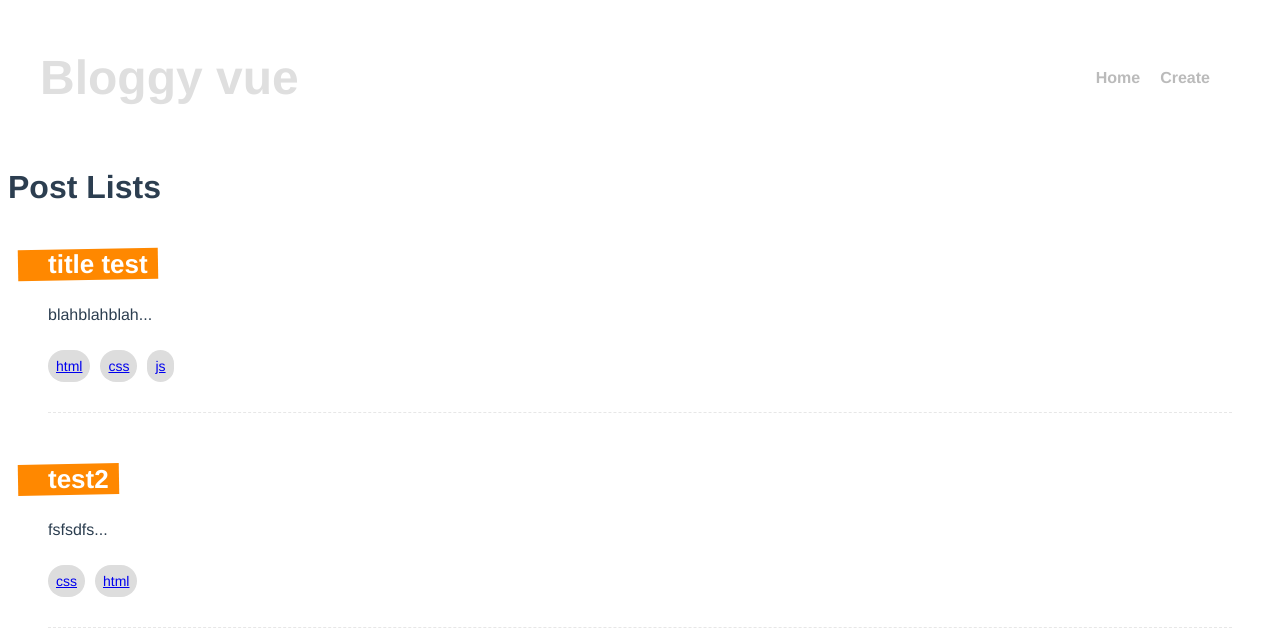
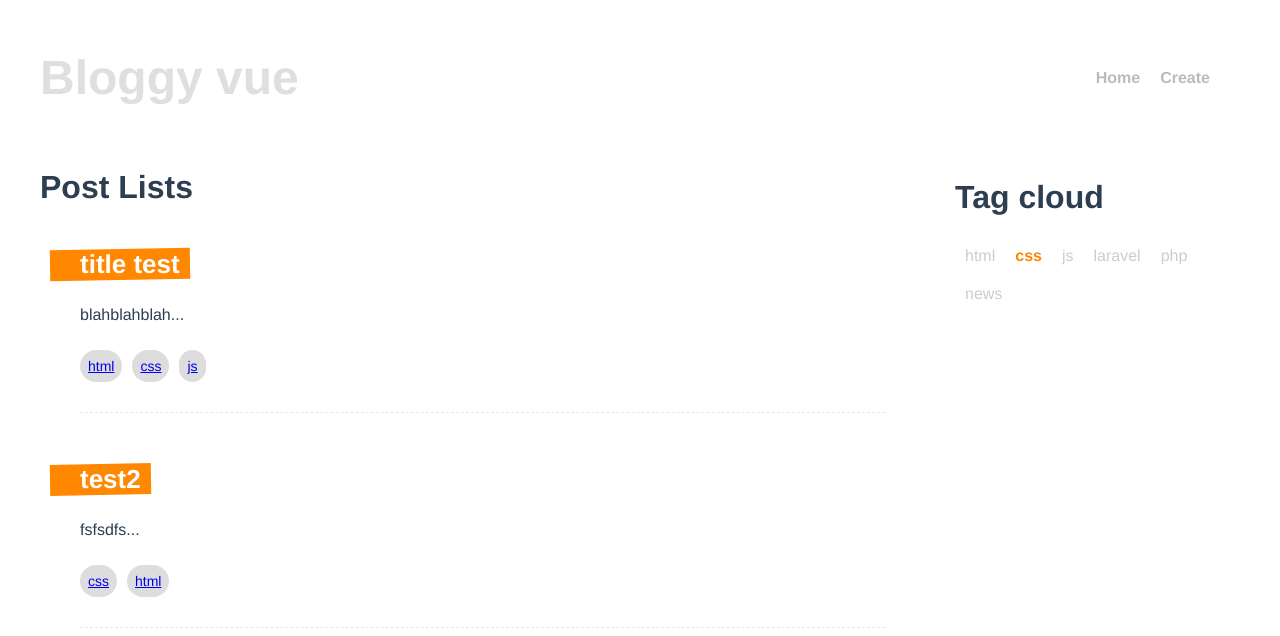
Before and after one commit to KyawZayarLynn/Vue-Blog-system-composition-api-, a Vue app: page /tags/css in a window 1280 px wide. Shown: the top 636 px of the page. Built offline with nearby package versions, Linux system fonts and the light colour scheme; data requests are answered from the project's data file.

Commit message:
unique tag cloud filter

```diff
--- a/database/db.json
+++ b/database/db.json
@@ -34,6 +34,14 @@
       "tags": [
         "php"
       ]
+    },
+    {
+      "id": "789b",
+      "title": "news",
+      "body": "news",
+      "tags": [
+        "news"
+      ]
     }
   ]
 }
--- a/src/components/PostsList.vue
+++ b/src/components/PostsList.vue
@@ -6,7 +6,6 @@
 </template>
 
 <script>
-import { onMounted, onUnmounted, onUpdated } from 'vue'
 import SinglePost from './SinglePost'
 export default {
   components: { SinglePost },
--- /dev/null
+++ b/src/components/TagCloud.vue
@@ -0,0 +1,51 @@
+<template>
+  <div class="tag-cloud">
+    <h1>Tag cloud</h1>
+    <div v-for="tag in uniqueTags" :key="tag">
+    <router-link :to="{name:'Tag',params:{tag}}">{{ tag }}</router-link>
+    </div>
+  </div>
+</template>
+
+<script>
+import { ref } from 'vue';
+
+export default {
+  props: ['posts'],
+  setup(props) {
+    let tags = ref([]);
+    props.posts.forEach(post => {
+    post.tags.forEach(tag => {
+      tags.value.push(tag);
+    });
+    });
+    let uniqueTags = tags.value.filter((tag,index,array) => {
+      return array.indexOf(tag) === index;
+    })
+    return {uniqueTags};
+}
+}
+</script>
+
+<style>
+.tag-cloud {
+    padding: 10px;
+  }
+  .tag-cloud h3 {
+    border-bottom: 1px solid #eee;
+    padding: 16px 8px;
+    color: #444;
+  }
+  .tag-cloud div {
+    display: inline-block;
+    padding: 10px;
+  }
+  .tag-cloud a {
+    color: #ccc;
+    text-decoration: none;
+  }
+  .tag-cloud a.router-link-active {
+    color: #ff8800;
+    font-weight: bold;
+  }
+</style>
--- a/src/views/HomeView.vue
+++ b/src/views/HomeView.vue
@@ -3,8 +3,13 @@
     <div v-if="error">
       {{ error }}
     </div>
-    <div v-if="posts.length>0">
-      <PostsList :posts="posts"></PostsList>
+    <div v-if="posts.length>0" class="layout">
+      <div>
+        <PostsList :posts="posts"></PostsList>
+      </div>
+      <div>
+        <TagCloud :posts="posts"/>
+      </div>
     </div>
     <div v-else>
       <Spinner></Spinner>
@@ -13,12 +18,14 @@
 </template>
 
 <script>
+import TagCloud from '../components/TagCloud'
 import Spinner from '../components/Spinner'
 import PostsList from '../components/PostsList'
 import getPosts from '../composables/getPosts';
 
 export default {
   components: {
+    TagCloud,
     Spinner, PostsList },
   setup() {
     let {posts,error,load} = getPosts();
@@ -33,4 +40,9 @@ export default {
   margin: 0 auto;
   padding: 10px;
 }
+.layout{
+  display: grid;
+  grid-template-columns: 3fr 1fr;
+  gap: 20px;
+}
 </style>
--- a/src/views/Tag.vue
+++ b/src/views/Tag.vue
@@ -1,16 +1,24 @@
 <template>
-  <div v-if="error">
+  <div class="tag">
+    <div v-if="error">
     {{ error }}
   </div>
-  <div v-if="posts.length">
-    <PostsList :posts="filteredPosts"></PostsList>
+  <div v-if="posts.length" class="layout">
+    <div>
+      <PostsList :posts="filteredPosts"></PostsList>
+    </div>
+    <div>
+      <TagCloud :posts="posts"/>
+    </div>
   </div>
   <div v-else>
     <Spinner/>
   </div>
+  </div>
 </template>
 
 <script>
+import TagCloud from '../components/TagCloud'
 import PostsList from '../components/PostsList'
 import { computed } from 'vue';
 import Spinner from '../components/Spinner'
@@ -18,6 +26,7 @@ import getPosts from '@/composables/getPosts';
 
 export default {
   components: {
+    TagCloud,
     PostsList, Spinner },
   props: ['tag'],
   setup(props) {
@@ -34,5 +43,8 @@ export default {
 </script>
 
 <style>
-
+.tag{
+  max-width: 1200px;
+  margin: 0 auto;
+}
 </style>
```
